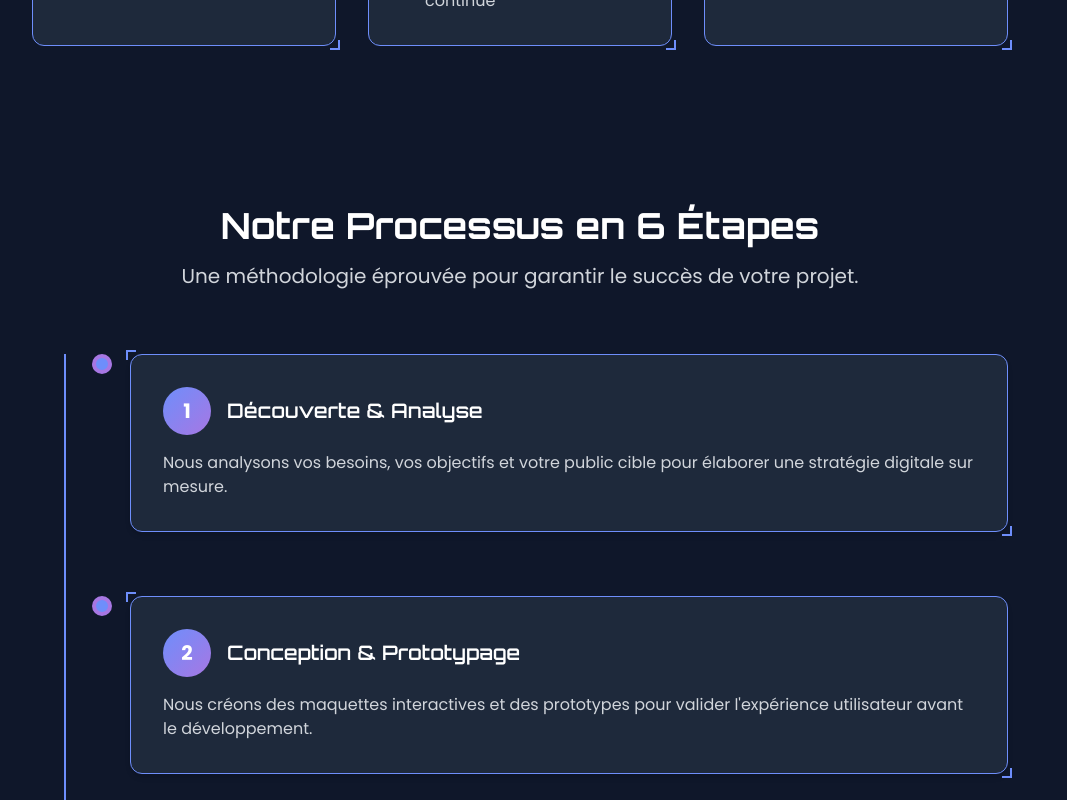
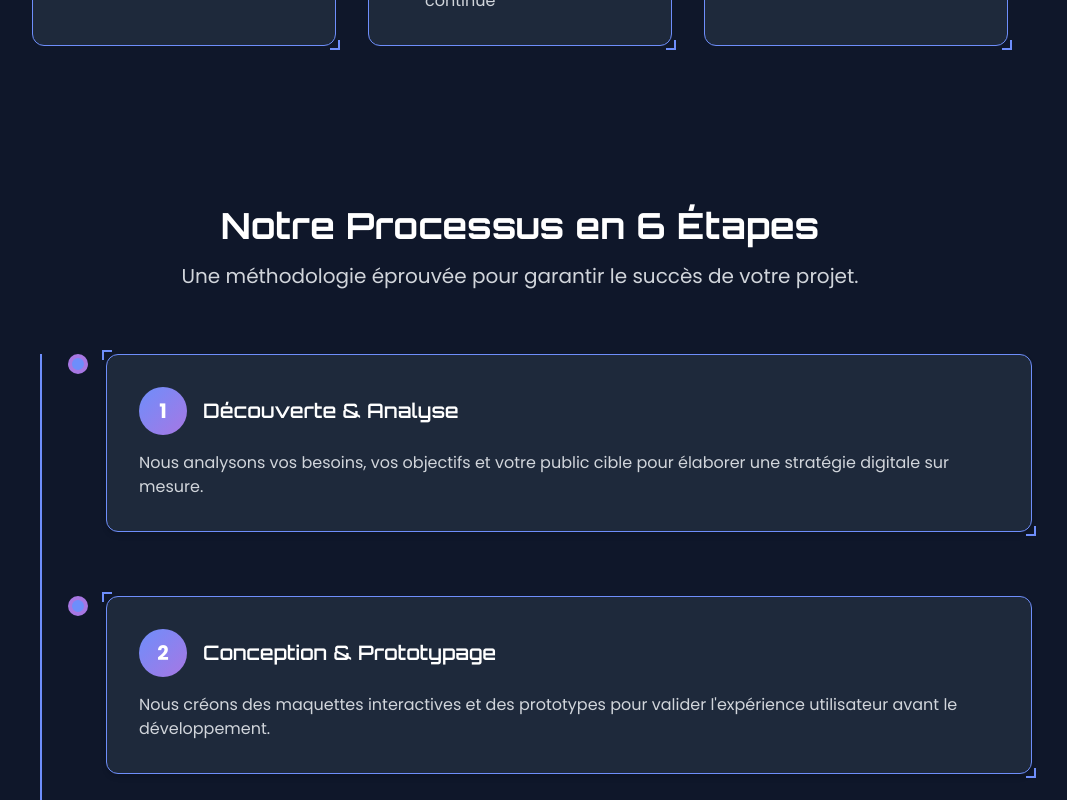
Before and after one commit to monkamherman/innoving-stack, a React (Vite) app: page /#/about in a window 1280 px wide. Before the commit this address led to /. Shown: the part 1920-2720 px from the top of the page, without its empty margins (120-1187 px from the left). Built offline with nearby package versions, Linux system fonts and the light colour scheme.

Commit message:
version 1

```diff
--- a/package.json
+++ b/package.json
@@ -13,7 +13,6 @@
   "type": "module",
   "engines": {
     "node": ">=v20.18.1",
-    "yarn": ">=1.22.22",
     "npm": ">=10.8.2"
   },
   "scripts": {
--- a/src/pages/home/composant/ProcessSection.tsx
+++ b/src/pages/home/composant/ProcessSection.tsx
@@ -22,7 +22,7 @@ const ProcessSection: React.FC = () => {
   ];
 
   return (
-    <section id="processus" className="py-20 px-6" style={{ backgroundColor: theme.bg }}>
+    <section id="processus" className="py-20 px-6 md:px-0" style={{ backgroundColor: theme.bg }}>
       <div className="container mx-auto">
         <div className="text-center mb-16">
           <h2 className="text-3xl md:text-4xl font-bold text-white mb-4 futurist-font glow-text">
```
Also changed, not shown: 1 other file (tests, documents, lock files or other folders).
